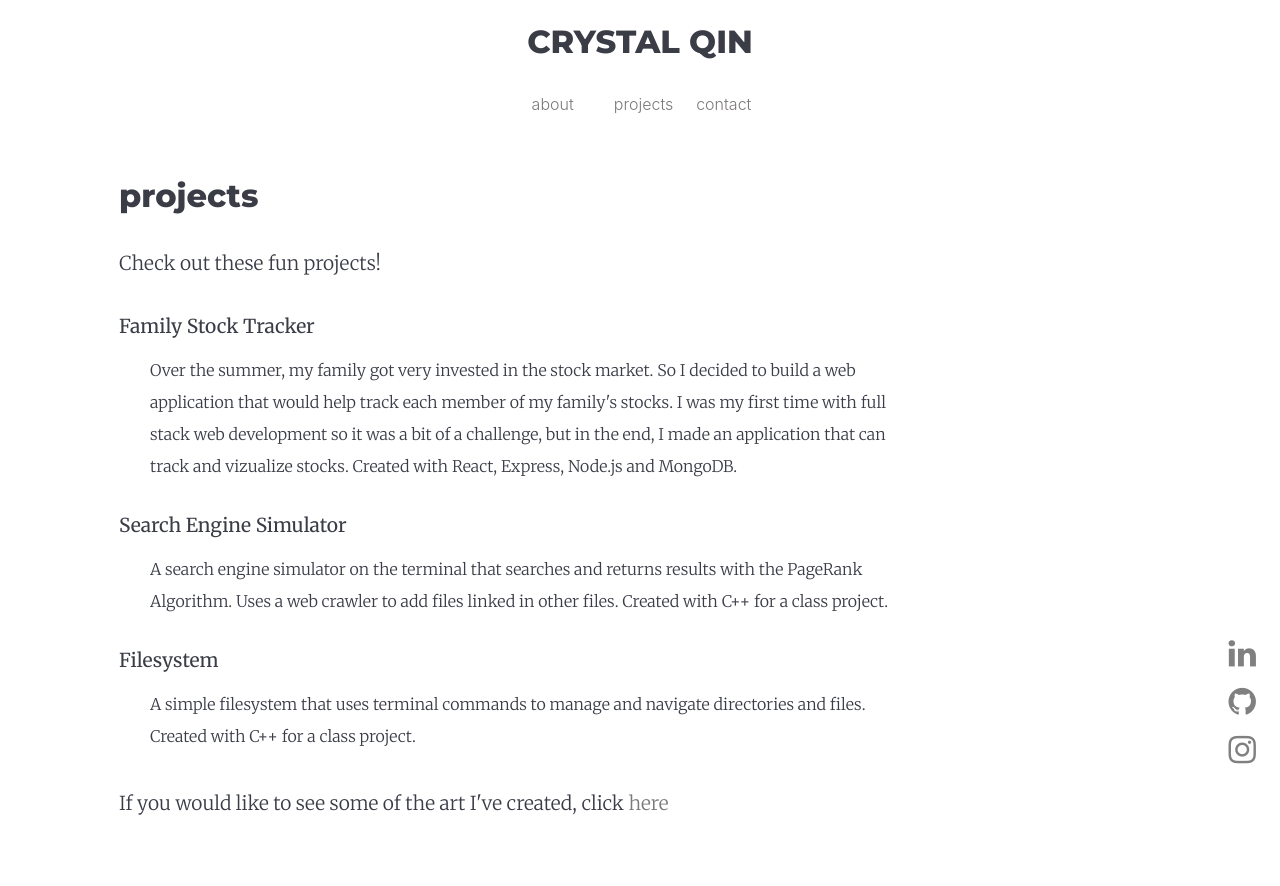
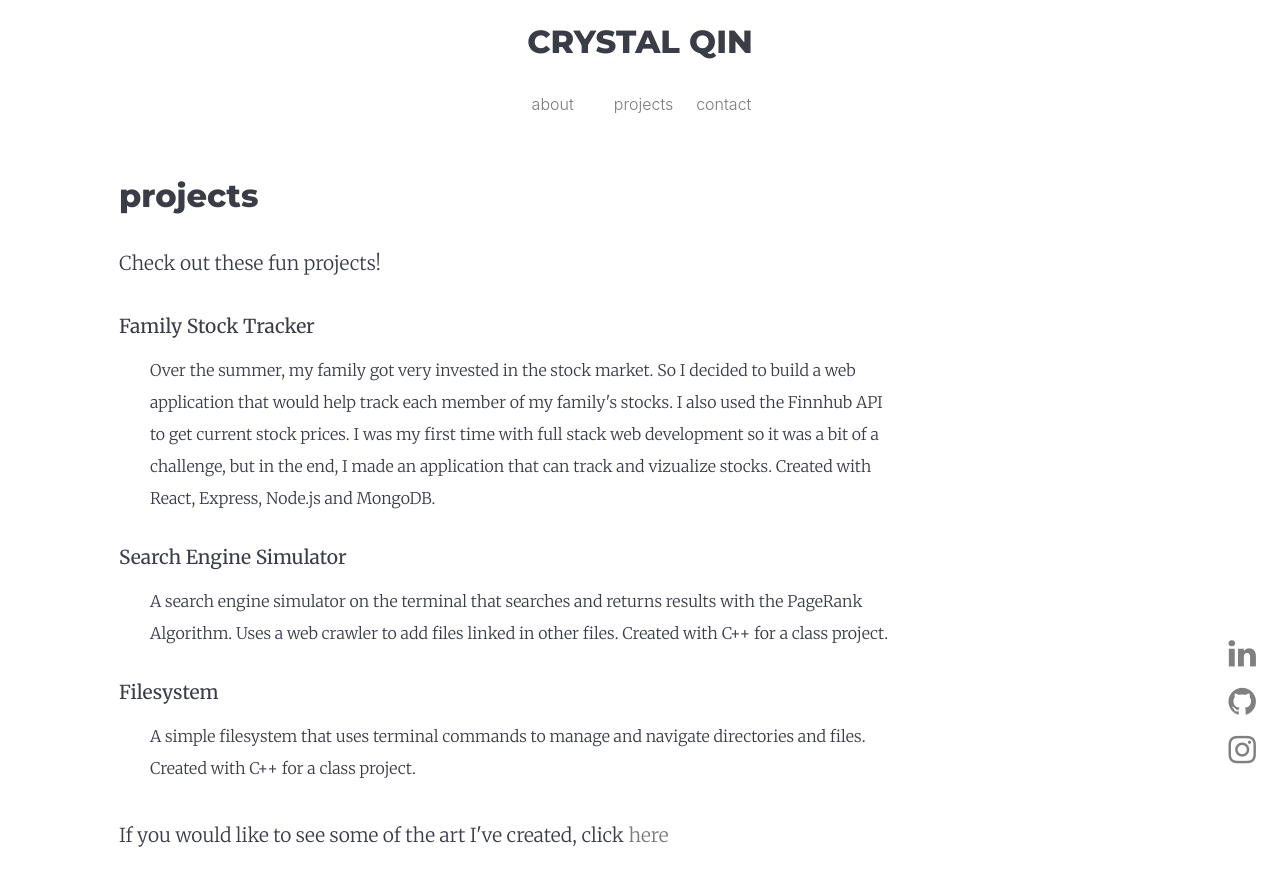
Before and after one commit to qincrystal/qincrystal.github.io, a React (Create React App) app: page /projects in a window 1280 px wide. Shown: the top 886 px of the page. Built offline with nearby package versions, Linux system fonts and the light colour scheme.

Commit message:
blank commit

```diff
--- a/src/projects.jsx
+++ b/src/projects.jsx
@@ -23,8 +23,9 @@ class Projects extends Component {
                 <p className="lineHeightDouble size12">
                   Over the summer, my family got very invested in the stock
                   market. So I decided to build a web application that would
-                  help track each member of my family's stocks. I was my first
-                  time with full stack web development so it was a bit of a
+                  help track each member of my family's stocks. I also used the
+                  Finnhub API to get current stock prices. I was my first time
+                  with full stack web development so it was a bit of a
                   challenge, but in the end, I made an application that can
                   track and vizualize stocks. Created with React, Express,
                   Node.js and MongoDB.
```
